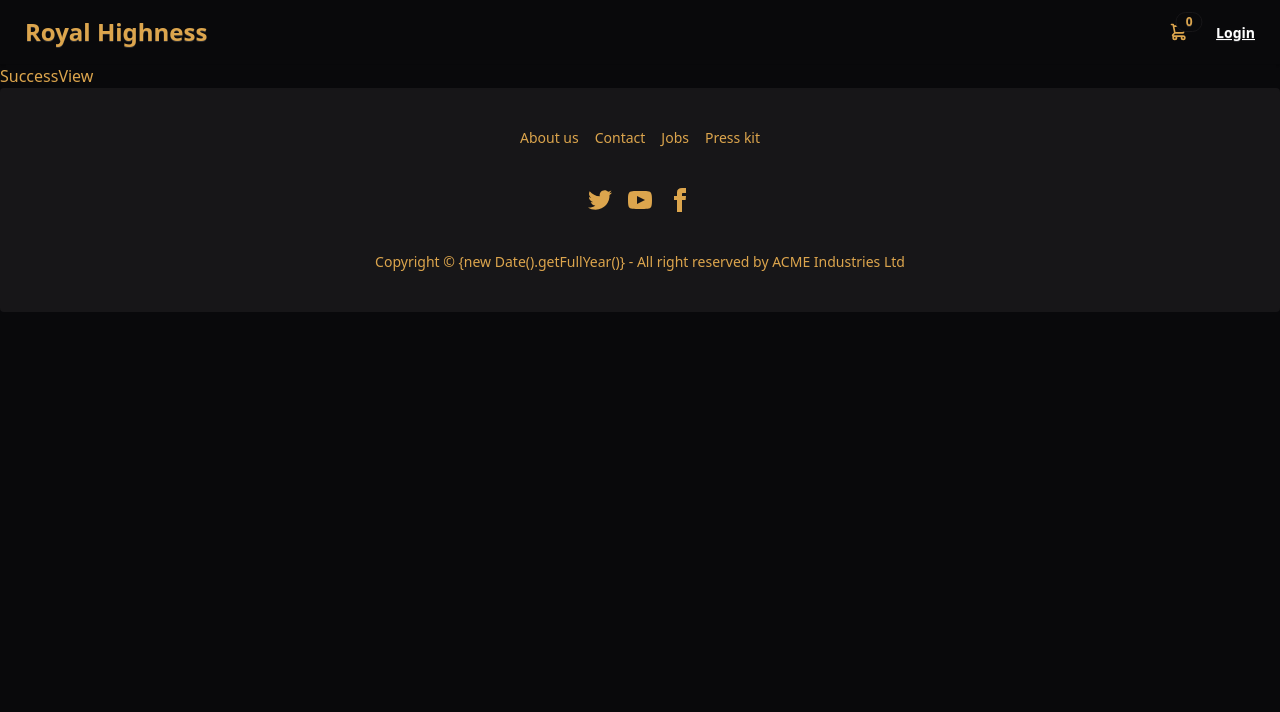
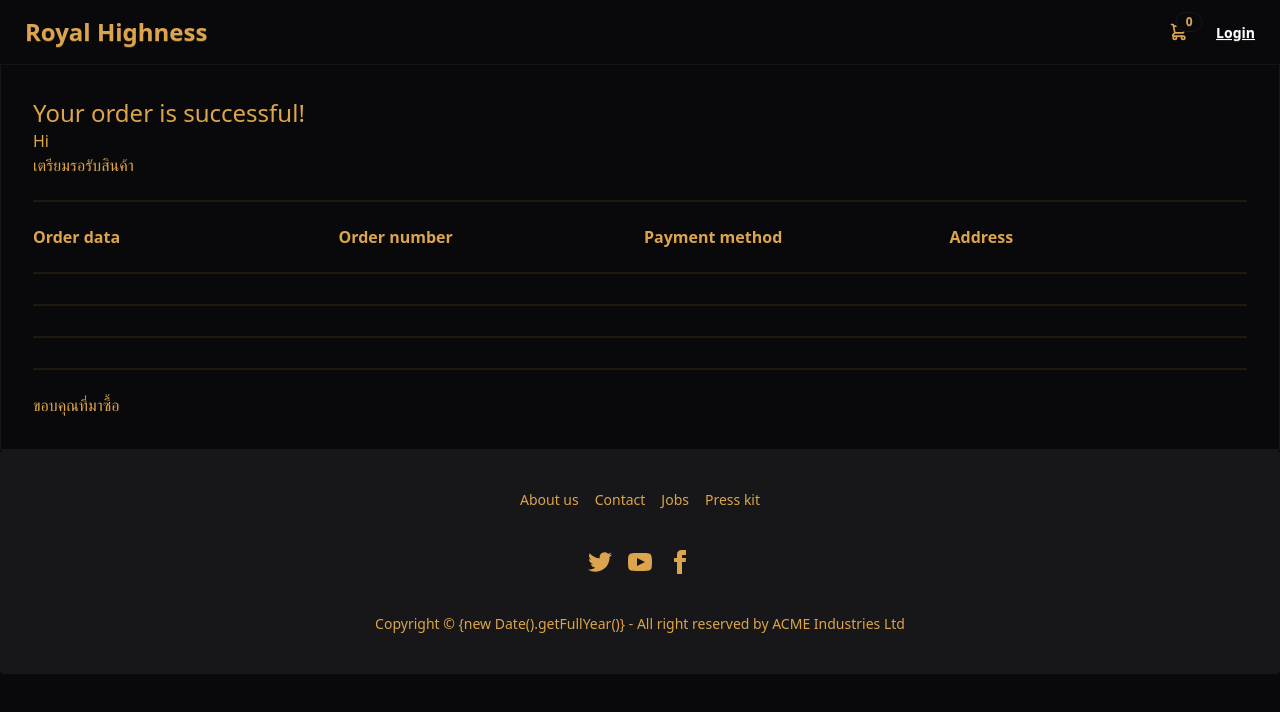
Before and after one commit to Dooyou1/vue-web, a Vue app: page /success in a window 1280 px wide. Shown: the top 712 px of the page. Built offline with nearby package versions, Linux system fonts and the light colour scheme.

Commit message:
successful

```diff
--- a/src/layouts/UserLayout.vue
+++ b/src/layouts/UserLayout.vue
@@ -26,6 +26,8 @@ const Login = () => {
 const Logout = () => {
    isLoggedIn.value = false;
    localStorage.removeItem('isLoggedIn');
+
+   cartStore.clearCart();
 };
 
 const handleSearch = (event) => {
--- a/src/stores/user/cart.js
+++ b/src/stores/user/cart.js
@@ -1,3 +1,4 @@
+import Product from '@/components/Product.vue'
 import {
     defineStore
 } from 'pinia'
@@ -22,6 +23,7 @@ export const useUserCartStore = defineStore('user-cart', {
                         this.items = JSON.parse(cartItem)
                     }
                 },
+
                 addToCart(productData) {
                     const itemIndex = this.items.findIndex(
                         item => item.name === productData.name
@@ -42,15 +44,22 @@ export const useUserCartStore = defineStore('user-cart', {
                     this.items.splice(index, 1)
                     localStorage.setItem('cart-item', JSON.stringify(this.items))
                 },
-        checkout (userData){
+                checkout(userData) {
                     const orderData = {
                         ...userData,
                         totalPrice: this.summaryPrice,
-            paymentMethod : 'cash',
-            createdDate : (new Date()).toISOString(),
-            o
+                        paymentMethod: 'cash',
+                        createdDate: (new Date()).toISOString(),
+                        orderNumber: 'AA${Math.floor((Math.random() * 90000) + 10000)}',
+                        products : this.items
                     }
 
+                    localStorage.setItem('order-data', JSON.stringify(orderData))
+                },
+                loadCheckout() {
+                    const orderData = localStorage.getItem('order-data')
+                    if (orderData) {
+                        this.checkout = JSON.parse(orderData)
                     }
-    }
+                }}
             })
--- a/src/views/CartView.vue
+++ b/src/views/CartView.vue
@@ -71,7 +71,7 @@ const changeQuantity = (event, index) => {
             <div> {{ cartStore.summaryPrice }} </div>
           </div>
             <RouterLink :to="{ name: 'checkout'}" class="btn btn-primary w-full mt-4">
-              ชำระเงิน
+              ไปหน้าชำระเงิน
             </RouterLink>
         </div>
       </div>
--- a/src/views/CheckoutView.vue
+++ b/src/views/CheckoutView.vue
@@ -25,11 +25,27 @@ const checkoutForm = [
 ]
 
 const userCartStore = useUserCartStore()
-const userCheckoutData = reactive({})
+const userCheckoutData = reactive({
+  email: '',
+  name: '',
+  address: '',
+  note: ''
+})
 const router = useRouter()
+
+const payment = () => {
+  cartStore.checkout(userCheckoutData)
+  router.push({ name: 'success' })
+}
+
 
 const checkout = () => {
   // submit checkout data
+  if (!userCheckoutData.email || !userCheckoutData.name || !userCheckoutData.address) {
+    alert('การกรอกข้อมูลไม่ครบถ้วน')
+    return
+  }
+
   userCartStore.checkout(userCheckoutData)
   router.push({ name: 'success' })
 }
--- a/src/views/SuccessView.vue
+++ b/src/views/SuccessView.vue
@@ -1,9 +1,75 @@
 <script setup>
+import { ref, onMounted } from 'vue';
 import UserLayout from '@/layouts/UserLayout.vue';
+import { useUserCartStore } from '@/stores/user/cart';
+
+const CartStore = useUserCartStore();
+const orderData = ref({})
+
+onMounted(() => {
+  CartStore.loadCheckout()
+  if (CartStore.checkout.orderNumber) {
+    orderData.value = CartStore.checkout
+  }
+})
+
 </script>
 
 <template>
   <UserLayout>
-    SuccessView
+    <div class="max-w-2x1 mx-auto border border-base-200 shadow-xl p-8">
+      <div>
+        <div class="text-2xl fon-bold">Your order is successful!</div>
+        <div>Hi {{ orderData.name }}</div>
+        <div>เตรียมรอรับสินค้า</div>
+      </div>
+      <div class="divider"></div>
+      <div class="grid grid-cols-4 gap-2">
+        <div>
+          <div class="font-bold">Order data</div>
+          <div>{{ orderData.createdDate }}</div>
+        </div>
+        <div>
+          <div class="font-bold">Order number</div>
+          <div>{{ orderData.orderNumber }}</div>
+        </div>
+        <div>
+          <div class="font-bold">Payment method</div>
+          <div>{{ orderData.paymentMethod }}</div>
+        </div>
+        <div>
+          <div class="font-bold">Address</div>
+          <div>{{ orderData.address }}</div>
+        </div>
+      </div>
+
+      <div class="divider"></div>
+      <div v-for="products in orderData.products" class="grid grid-cols-4 gap-2 mb-4">
+        <div>
+          <div>
+            <img :src="products.imageUrl" class="w-30 h-30 object-covr"/>
+          </div>
+        </div>
+        <div>
+          <div>
+            {{ products.name }}
+          </div>
+        </div>
+        <div>
+          <div>
+            จำนวน: {{ products.quantity }}
+          </div>
+        </div>
+        <div>
+          <div>
+            ราคารวม : {{ products.price * products.quantity }} บาท
+          </div>
+        </div>
+      </div>
+      <div class="divider"></div>
+      <div class="divider"></div>
+      <div class="divider"></div>
+      <div>ขอบคุณที่มาซื้อ</div>
+    </div>
   </UserLayout>
- </template>
+</template>
```
Lines whose indentation alone changed are shown as unchanged.
